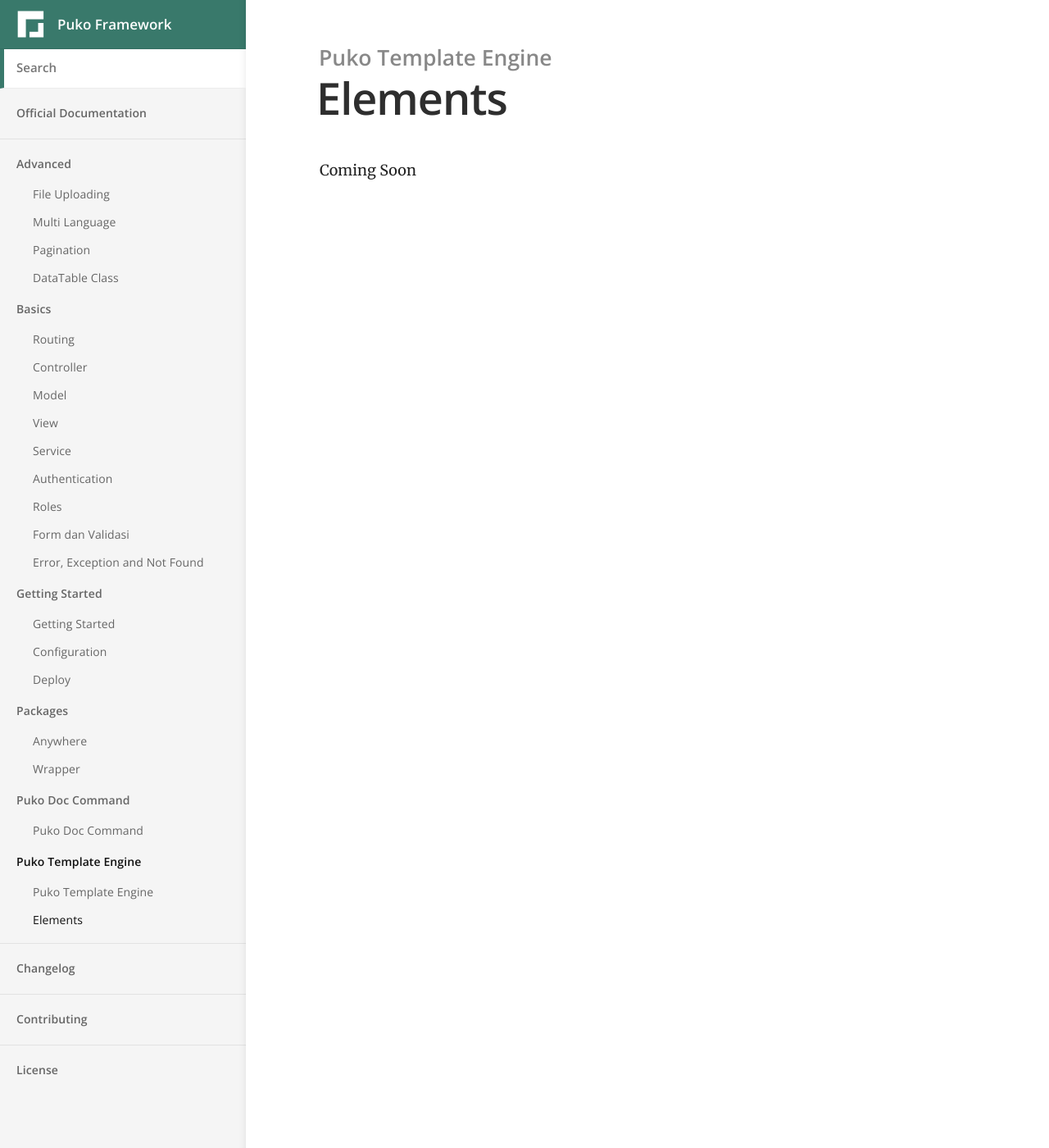
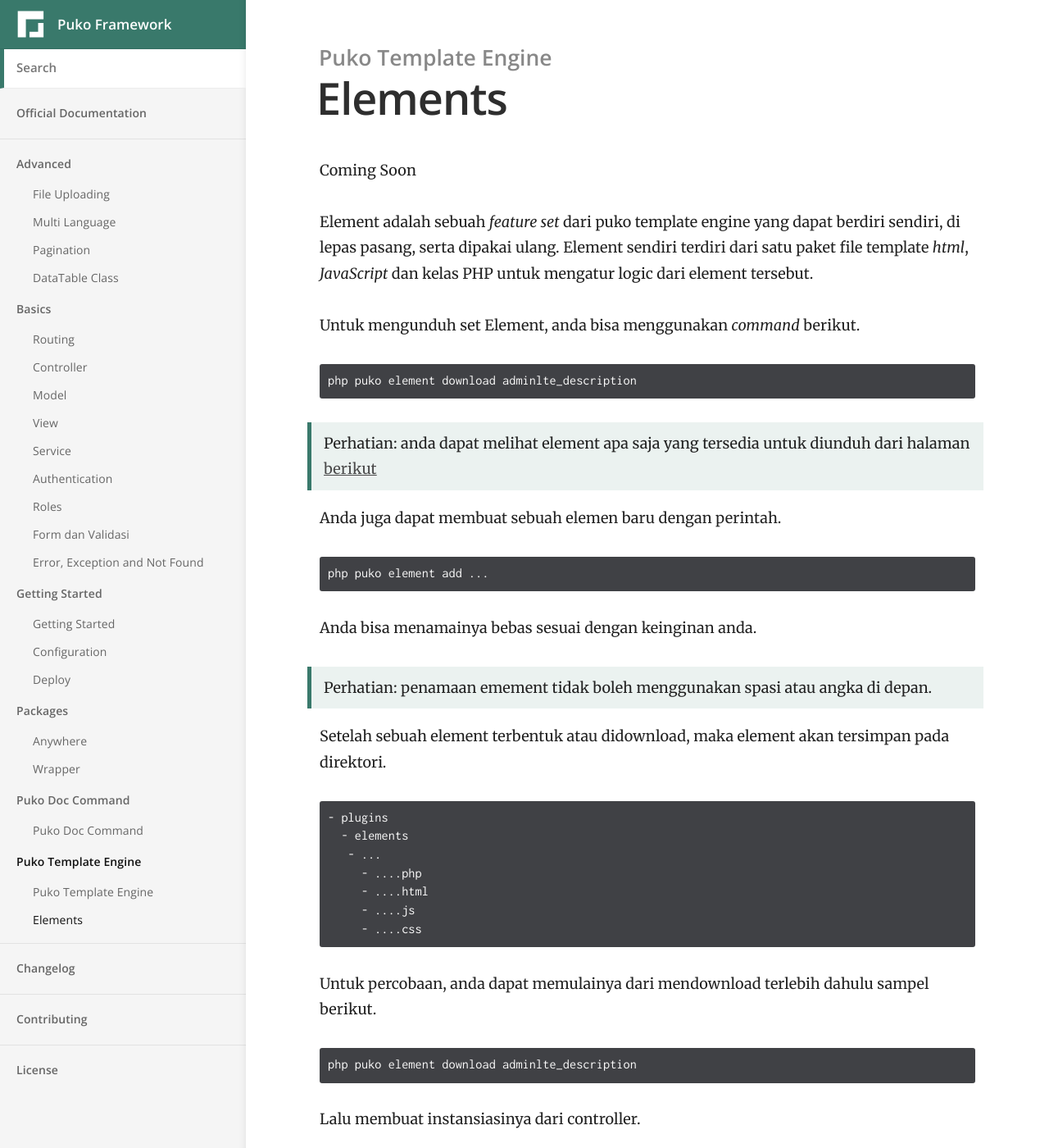
Before and after one commit to Velliz/pudo, a Jekyll site: the page built from _docs/puko-template-engine/elements.md, in a window 1280 px wide and 1400 px high. Shown: the whole window at 82% size. Built offline with Jekyll 4.4.1, drawn with Linux system fonts in a browser that asks for light colours; some of the changed text lies outside the part shown.

Commit message:
update elements article

````diff
--- a/_docs/puko-template-engine/elements.md
+++ b/_docs/puko-template-engine/elements.md
@@ -5,3 +5,72 @@ order: 2
 ---
 
 Coming Soon
+
+Element adalah sebuah *feature set* dari puko template engine yang dapat berdiri sendiri, di lepas pasang, serta dipakai ulang.
+Element sendiri terdiri dari satu paket file template *html*, *JavaScript* dan kelas PHP untuk mengatur logic dari element tersebut.
+
+Untuk mengunduh set Element, anda bisa menggunakan *command* berikut.
+
+```text
+php puko element download adminlte_description
+```
+
+> Perhatian: anda dapat melihat element apa saja yang tersedia untuk diunduh dari halaman [berikut](https://github.com/Velliz/elements)
+
+Anda juga dapat membuat sebuah elemen baru dengan perintah.
+
+```text
+php puko element add ...
+```
+
+Anda bisa menamainya bebas sesuai dengan keinginan anda.
+
+> Perhatian: penamaan emement tidak boleh menggunakan spasi atau angka di depan.
+
+Setelah sebuah element terbentuk atau didownload, maka element akan tersimpan pada direktori.
+
+```text
+- plugins
+  - elements
+   - ...
+     - ....php
+     - ....html
+     - ....js
+     - ....css
+```
+
+Untuk percobaan, anda dapat memulainya dari mendownload terlebih dahulu sampel berikut.
+
+```text
+php puko element download adminlte_description
+```
+
+Lalu membuat instansiasinya dari controller.
+
+```php
+public function profile() {
+    $desc = new AdminLTE_Description('desc', array());
+    $desc->SetStyle(AdminLTE_Description::HORIZONTAL);
+    $desc->SetDescription(array(
+        array(
+            'Title' => 'Didit Velliz',
+            'Text' => 'Programmer',
+        ),
+        array(
+            'Title' => 'Lois',
+            'Text' => 'Gamer',
+        ),
+        array(
+            'Title' => 'Christian',
+            'Text' => 'Lead Developer',
+        )
+    ));
+    $data['desc'] = $desc;
+}
+```
+
+Pada halaman html, anda dapat merender tag tersebut dengan menuliskan.
+
+```html
+<div>{!desc}</div>
+```
````
